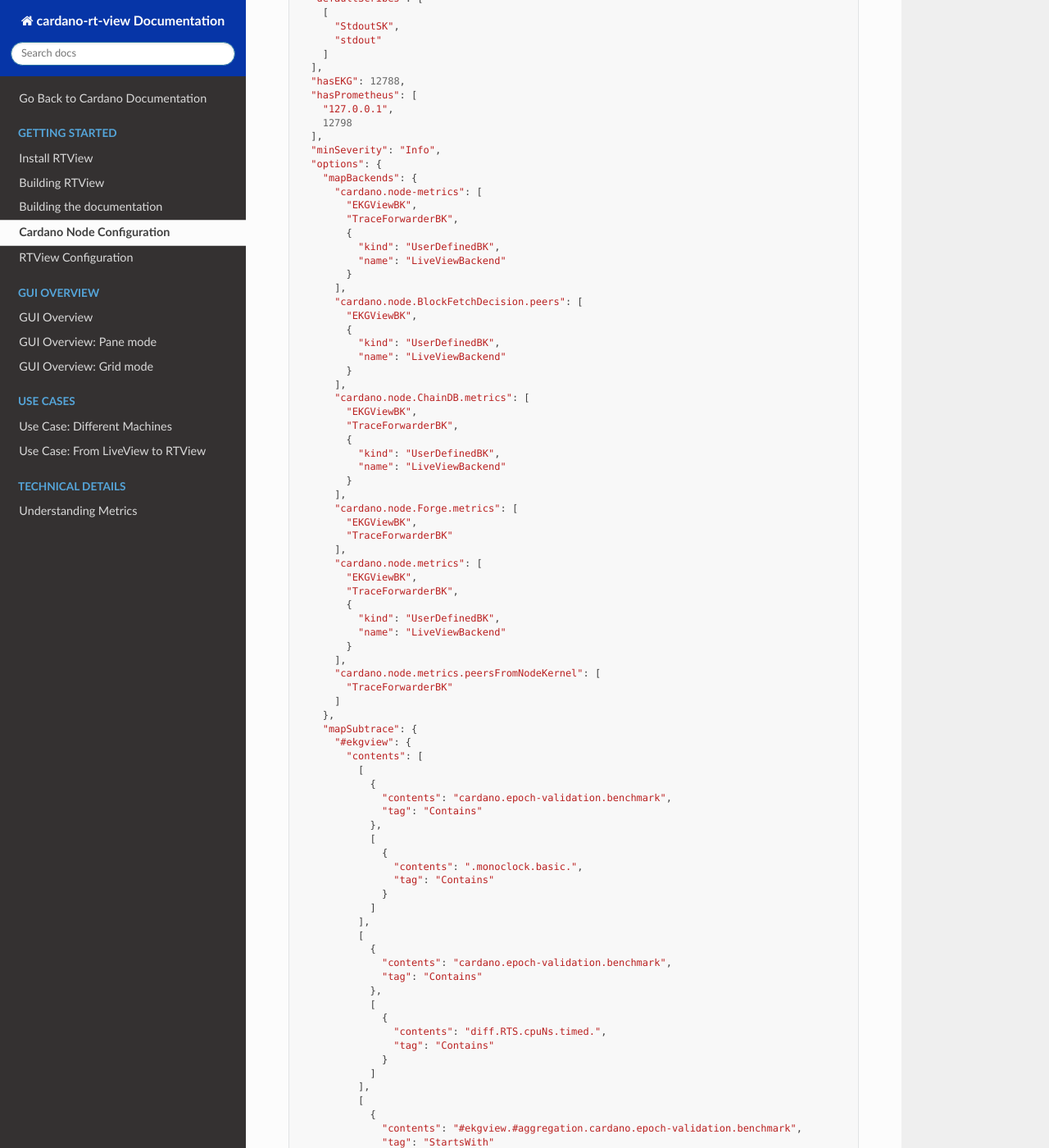
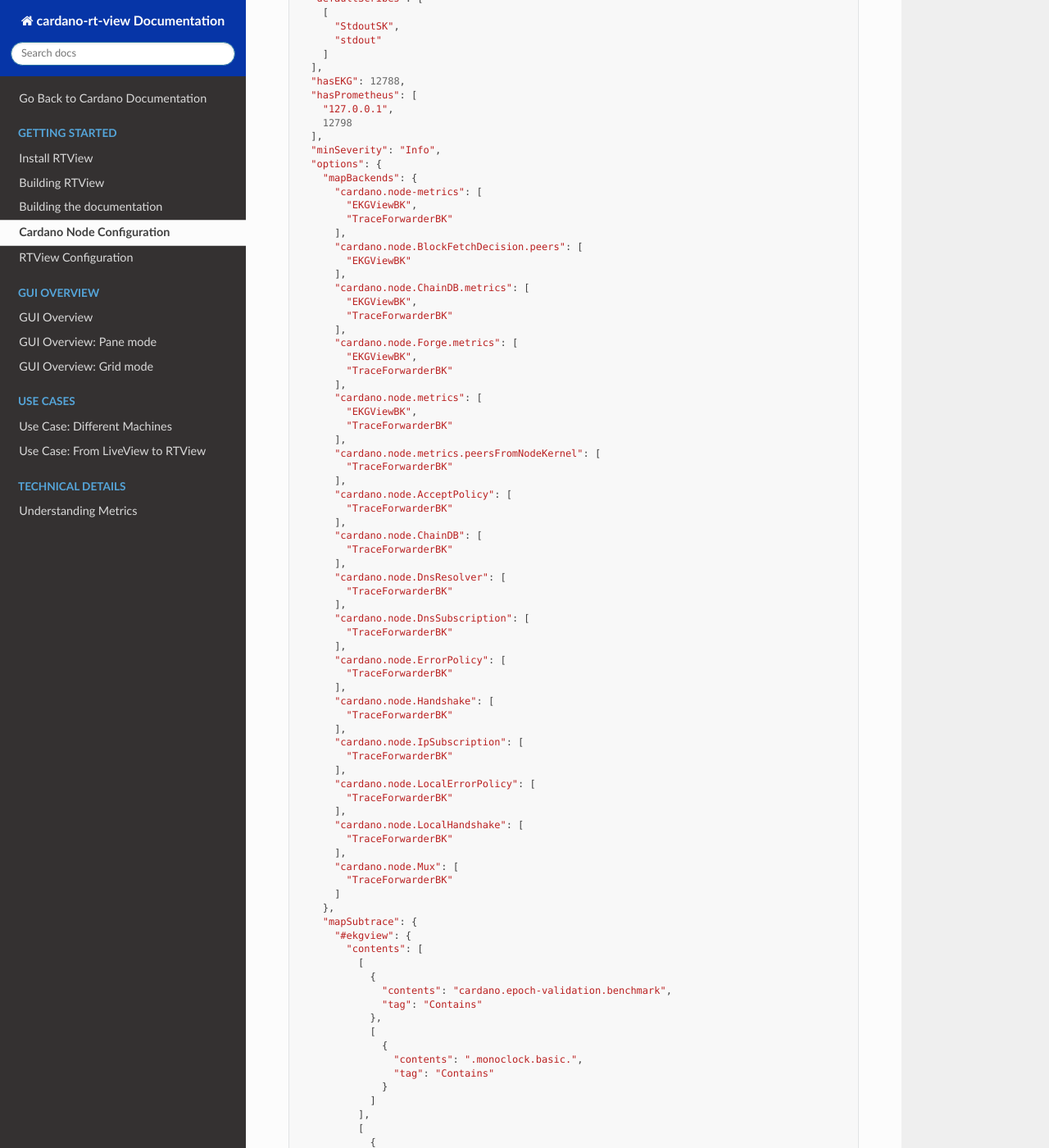
Before and after one commit to input-output-hk/cardano-rt-view, a Sphinx documentation site: the page built from doc/getting-started/node-configuration.md, in a window 1280 px wide and 1400 px high, scrolled down 2230 px. Shown: the whole window at 82% size. Built offline with Sphinx 7.4.7 and the Read the Docs theme 2.0.0, drawn with Linux system fonts in a browser that asks for light colours.

Commit message:
Update node-configuration.md

```diff
--- a/doc/getting-started/node-configuration.md
+++ b/doc/getting-started/node-configuration.md
@@ -128,26 +128,14 @@ This is an example of the node's configuration file prepared for working with RT
     "mapBackends": {
       "cardano.node-metrics": [
         "EKGViewBK",
-        "TraceForwarderBK",
-        {
-          "kind": "UserDefinedBK",
-          "name": "LiveViewBackend"
-        }
+        "TraceForwarderBK"
       ],
       "cardano.node.BlockFetchDecision.peers": [
-        "EKGViewBK",
-        {
-          "kind": "UserDefinedBK",
-          "name": "LiveViewBackend"
-        }
+        "EKGViewBK"
       ],
       "cardano.node.ChainDB.metrics": [
         "EKGViewBK",
-        "TraceForwarderBK",
-        {
-          "kind": "UserDefinedBK",
-          "name": "LiveViewBackend"
-        }
+        "TraceForwarderBK"
       ],
       "cardano.node.Forge.metrics": [
         "EKGViewBK",
@@ -155,13 +143,39 @@ This is an example of the node's configuration file prepared for working with RT
       ],
       "cardano.node.metrics": [
         "EKGViewBK",
-        "TraceForwarderBK",
-        {
-          "kind": "UserDefinedBK",
-          "name": "LiveViewBackend"
-        }
+        "TraceForwarderBK"
       ],
       "cardano.node.metrics.peersFromNodeKernel": [
+        "TraceForwarderBK"
+      ],
+      "cardano.node.AcceptPolicy": [
+        "TraceForwarderBK"
+      ],
+      "cardano.node.ChainDB": [
+        "TraceForwarderBK"
+      ],
+      "cardano.node.DnsResolver": [
+        "TraceForwarderBK"
+      ],
+      "cardano.node.DnsSubscription": [
+        "TraceForwarderBK"
+      ],
+      "cardano.node.ErrorPolicy": [
+        "TraceForwarderBK"
+      ],
+      "cardano.node.Handshake": [
+        "TraceForwarderBK"
+      ],
+      "cardano.node.IpSubscription": [
+        "TraceForwarderBK"
+      ],
+      "cardano.node.LocalErrorPolicy": [
+        "TraceForwarderBK"
+      ],
+      "cardano.node.LocalHandshake": [
+        "TraceForwarderBK"
+      ],
+      "cardano.node.Mux": [
         "TraceForwarderBK"
       ]
     },
```
